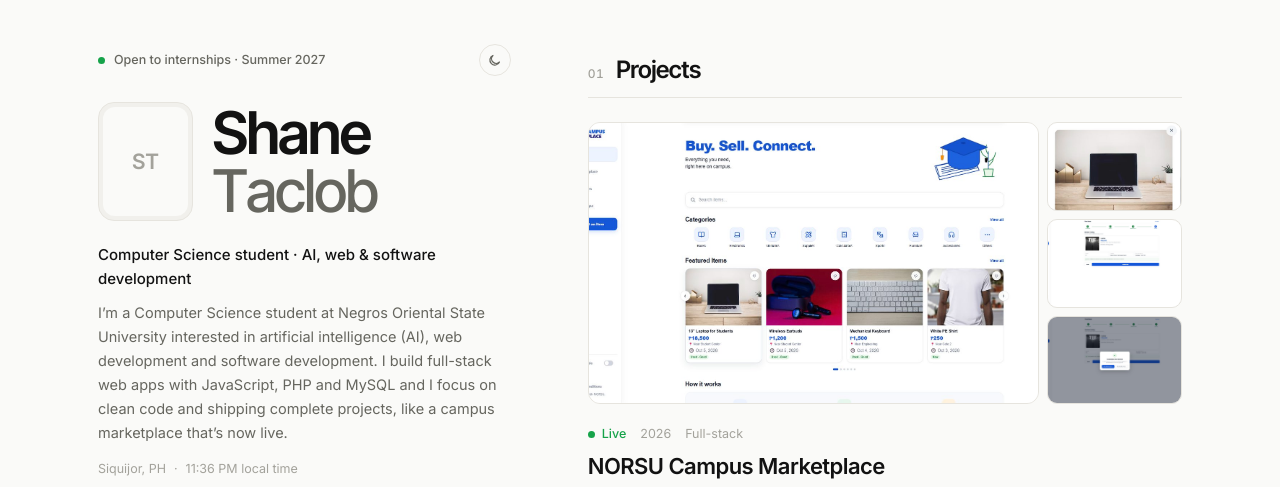
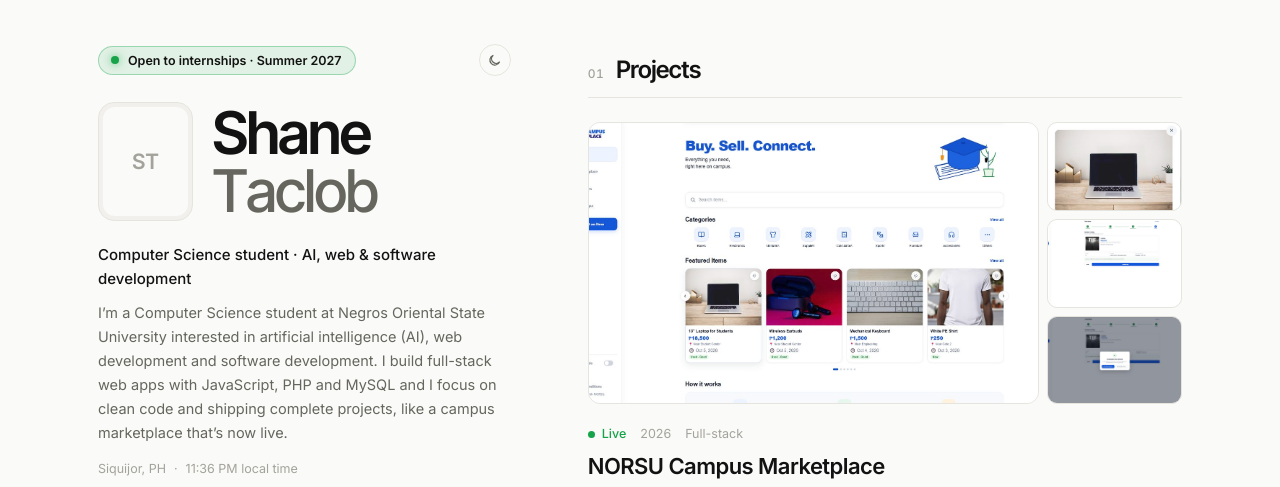
Before and after one commit to shincodez/Portfolio, a plain HTML site: page index.html in a window 1280 px wide. Shown: the top 487 px of the page. Drawn offline with Linux system fonts and the light colour scheme.

Commit message:
Restyle internship status as pill so pulse dot isn't clipped

```diff
--- a/style.css
+++ b/style.css
@@ -128,14 +128,25 @@ em {
   gap: 12px;
   margin-bottom: 26px;
 }
+/* pill keeps the pinging dot inset, so .side's overflow can't clip it */
 .status {
   display: inline-flex;
   align-items: center;
   gap: 9px;
   margin: 0;
+  padding: 6px 13px 6px 12px;
   font-size: 12.5px;
-  font-weight: 500;
-  color: var(--mute);
+  font-weight: 600;
+  line-height: 1.2;
+  color: var(--ink);
+  background: color-mix(in srgb, var(--live) 10%, transparent);
+  border: 1px solid color-mix(in srgb, var(--live) 35%, transparent);
+  border-radius: 999px;
+}
+p.status i {
+  width: 8px;
+  height: 8px;
+  box-shadow: 0 0 8px color-mix(in srgb, var(--live) 70%, transparent);
 }
 .status i,
 .live i {
```
